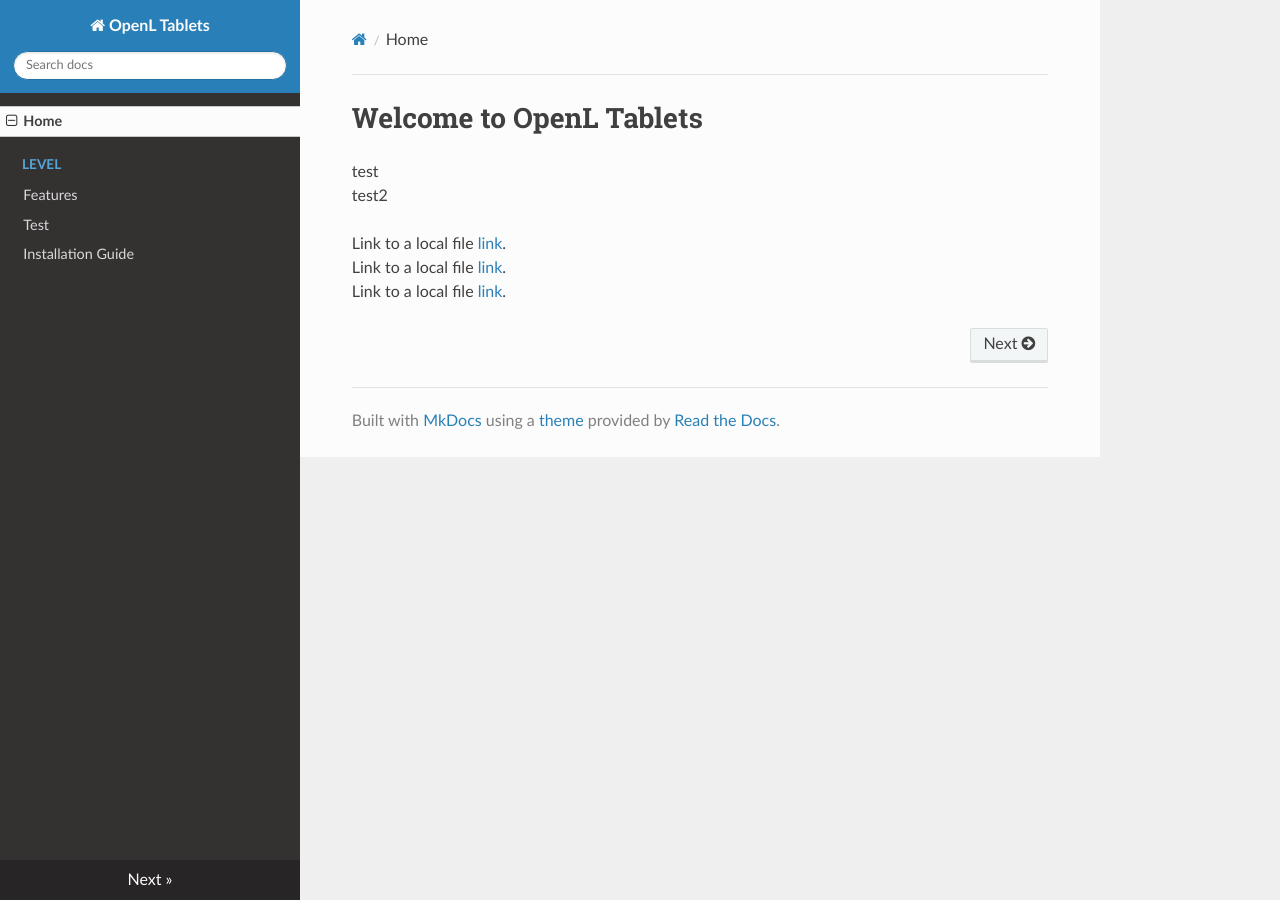
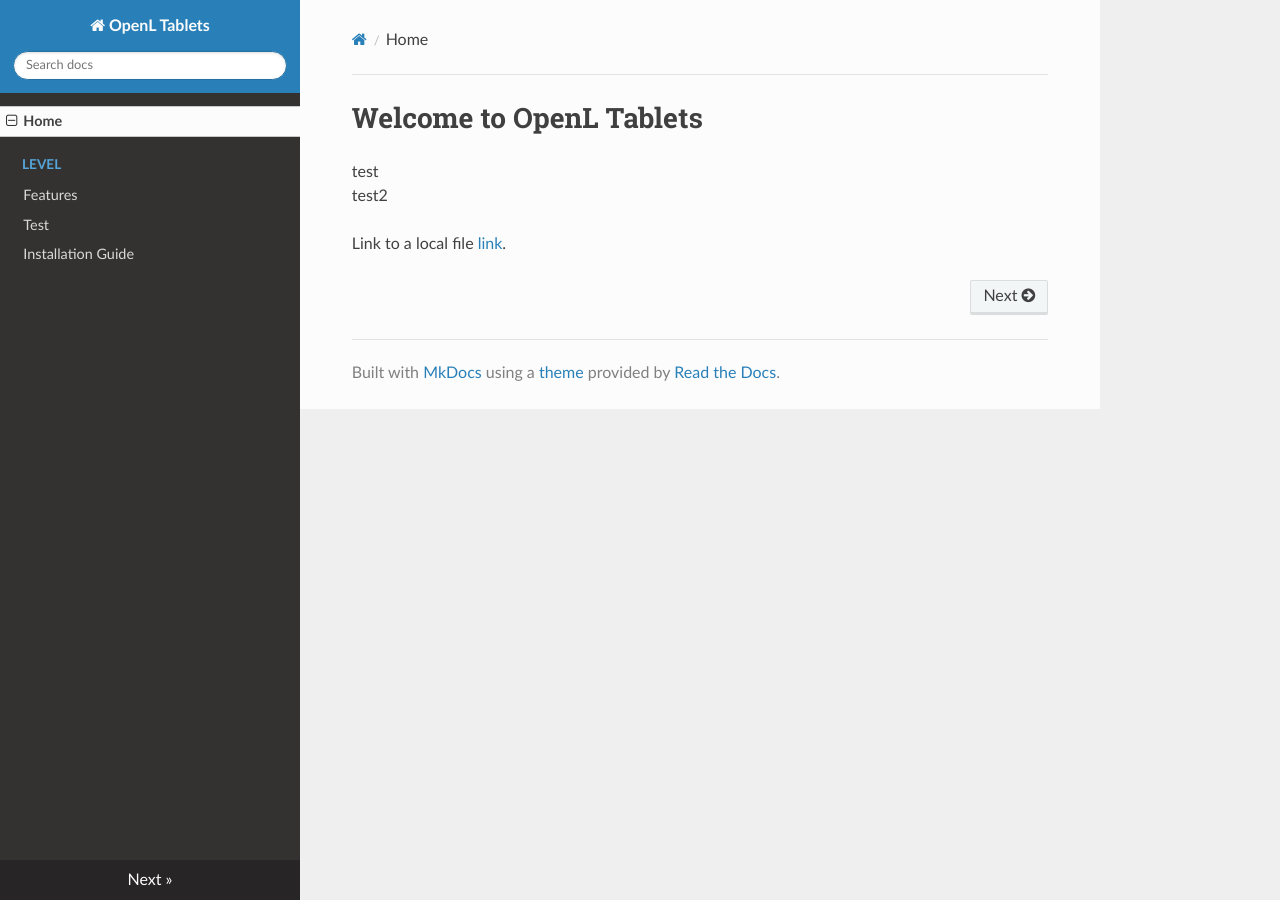
Before and after one commit to WWmonster/MarkdownTest, an MkDocs documentation site: the page built from docs/index.md, in a window 1280 px wide. Built offline with MkDocs 1.6.1, drawn with Linux system fonts in a browser that asks for light colours; nearby versions of some CDN libraries; old or Windows-style settings are respelled for this version of MkDocs.

Commit message:
Update index.md

```diff
--- a/docs/index.md
+++ b/docs/index.md
@@ -3,6 +3,4 @@
 test
 test2
 
-Link to a local file [link](./Test.xlsx).
-Link to a local file [link](/Test.xlsx).
 Link to a local file [link](Test.xlsx).
```
